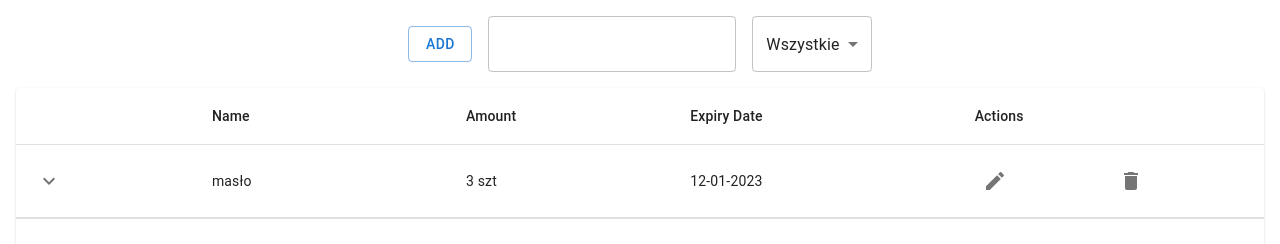
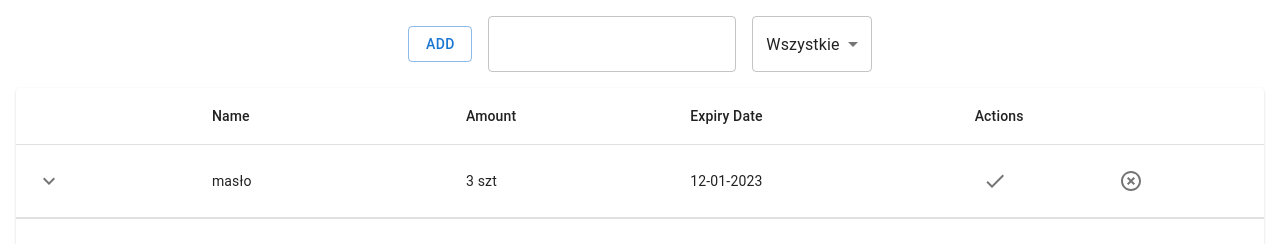
Before and after one commit to psotelek/Spizarka, a React (Create React App) app in the folder ui/: page /pantry in a window 1280 px wide. Both pictures are taken after a click on the button 994 px from the left and 181 px from the top of the page. Shown: the top 244 px of the page. Built offline with nearby package versions, Linux system fonts and the light colour scheme.

Commit message:
added category edit button handling

```diff
--- a/ui/src/component/StockTable.tsx
+++ b/ui/src/component/StockTable.tsx
@@ -7,7 +7,7 @@ import HighlightOffIcon from '@mui/icons-material/HighlightOff';
 import CheckIcon from '@mui/icons-material/Check';
 import React from 'react';
 import { Category, Product } from '../pages/Pantry';
-import { removeProduct } from '../api/Api';
+import { removeCategory, removeProduct } from '../api/Api';
 
 
 interface CellProps {
@@ -39,18 +39,37 @@ export const CollapsibleRow = (props: { row: Category; onEdit: Function }) => {
                 <EditableTableCell>{row.amount} {row.measure}</EditableTableCell>
                 <EditableTableCell>{row.expiryDate}</EditableTableCell>
                 <TableCell>
+                    {edit ?
                         <Grid container>
                             <Grid item xs={6}>
-                            <IconButton aria-label="edit" onClick={() => props.onEdit(row)}>
+                                <IconButton aria-label="confirm" onClick={() => {
+                                    props.onEdit(row)
+                                    setEdit(false)
+                                }}>
+                                    <CheckIcon />
+                                </IconButton>
+                            </Grid>
+                            <Grid item xs={6}>
+                                <IconButton aria-label="cancel" onClick={e => setEdit(false)}>
+                                    <HighlightOffIcon />
+                                </IconButton>
+                            </Grid>
+                        </Grid> :
+                        <Grid container>
+                            <Grid item xs={6}>
+                                <IconButton aria-label="edit" onClick={() => {
+                                    setEdit(true)
+                                }}>
                                     <EditIcon />
                                 </IconButton>
                             </Grid>
                             <Grid item xs={6}>
-                            <IconButton aria-label="delete">
+                                <IconButton aria-label="delete" onClick={e => removeCategory()}>
                                     <DeleteIcon />
                                 </IconButton>
                             </Grid>
                         </Grid>
+                    }
                 </TableCell>
             </TableRow>
             <TableRow>
```
Lines whose indentation alone changed are shown as unchanged.
